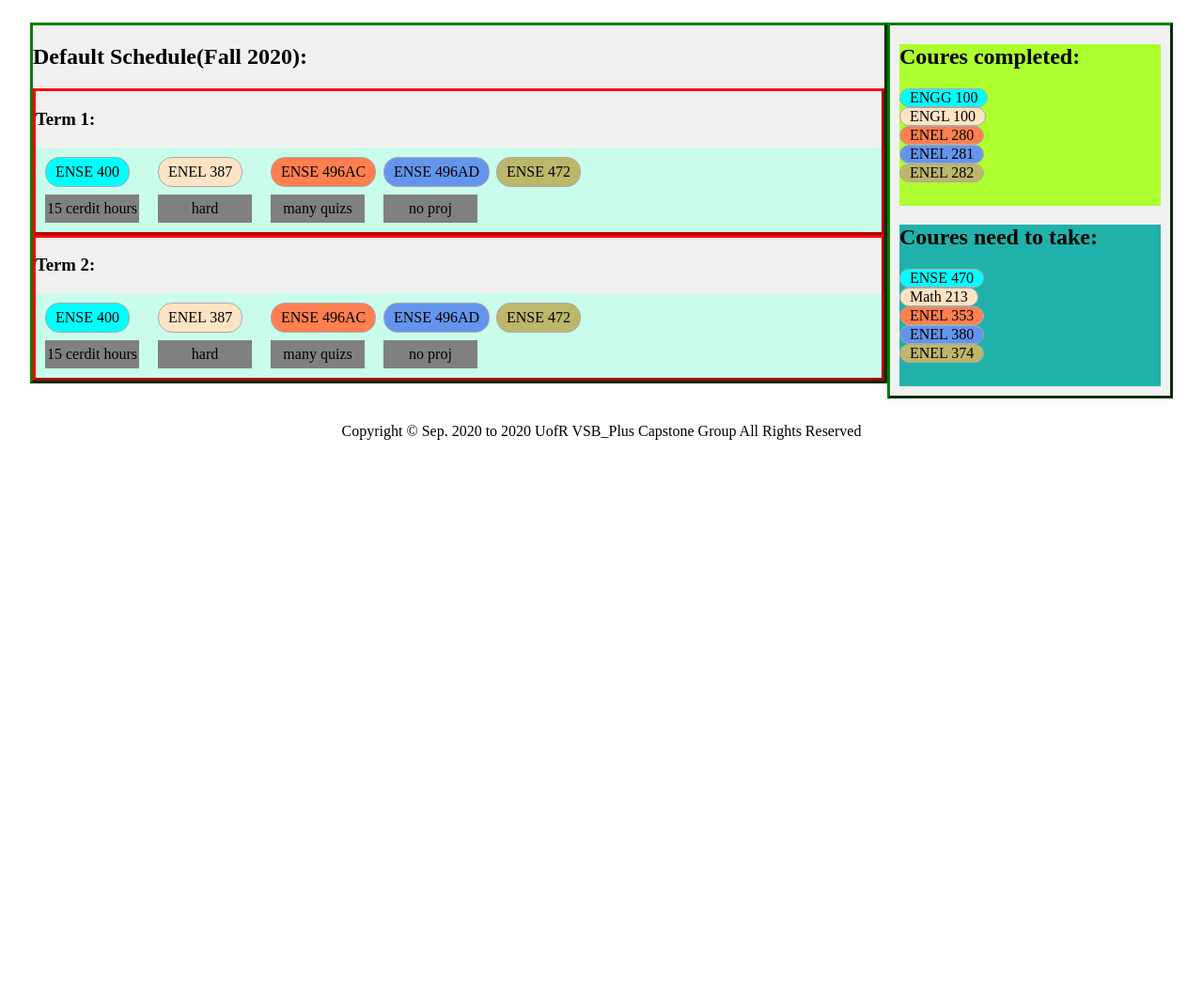
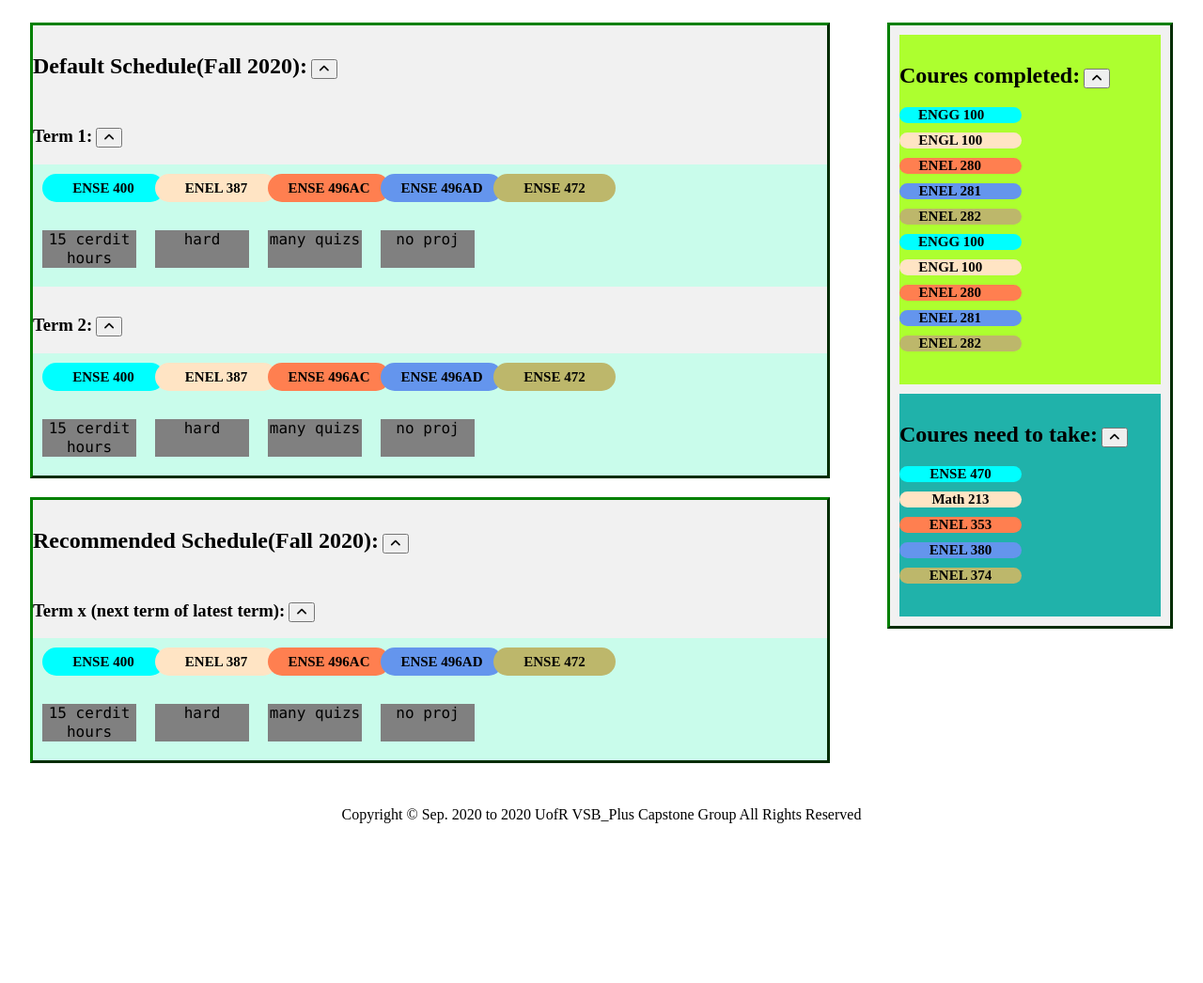
Before and after one commit to yang242j/VSB_Plus, a PHP site: page /academicBuilder.html in a window 1280 px wide. Shown: the part 223-1269 px from the top of the page at 94% size. Before the commit the page ends 691 px from the top, so only its background shows below. Run offline with PHP 8.4, Linux system fonts and the light colour scheme; some libraries are stand-ins or nearby versions.

Commit message:
academic page change hide and show arrow

```diff
--- a/Code/academicBuilder.html
+++ b/Code/academicBuilder.html
@@ -3,6 +3,11 @@
 <html lang="en">
 <head>
     <meta charset="utf-8">
+
+    <!-- icon library -->
+    <link rel="stylesheet" href="https://cdnjs.cloudflare.com/ajax/libs/font-awesome/4.7.0/css/font-awesome.min.css">
+    <script src='https://kit.fontawesome.com/a076d05399.js'></script>
+     <!-- icon library -->
 
     <title>VSB_Plus : Academic</title>
     <meta name="description" content="The HTML5 Herald">
@@ -10,6 +15,8 @@
 
     <link rel="stylesheet" href="css/main.css">
     <link rel="stylesheet" href="css/academicBuilder.css">
+
+
 
 </head>
 
@@ -33,9 +40,11 @@
 
     <section class="container">
         <section class="left-section">
-            <h2>Default Schedule(Fall 2020):</h2>
-            <div class="term-container">
+            <h2>Default Schedule(Fall 2020): </h2>
+            <button id = "hideButton" onclick="hideAndShow"><i class='fas fa-angle-up'></i></button>
+           <div class="term-container">
                 <h3>Term 1:</h3>
+                <button id = "hideButton" onclick="hideAndShow"><i class='fas fa-angle-up'></i></button>
                 <div class="course-section">
                     <div class="courseTag" id="c1" style="background-color: aqua;" onclick="alert('Test')">ENSE 400</div>
                     <div class="courseTag" id="c2" style="background-color: bisque;">ENEL 387</div>
@@ -52,6 +61,7 @@
             </div>
             <div class="term-container">
                 <h3>Term 2:</h3>
+                <button id = "hideButton" onclick="hideAndShow"><i class='fas fa-angle-up'></i></button>
                 <div class="course-section">
                     <div class="courseTag" id="c1" style="background-color: aqua;" onclick="alert('Test')">ENSE 400</div>
                     <div class="courseTag" id="c2" style="background-color: bisque;">ENEL 387</div>
@@ -71,6 +81,12 @@
         <section class="right-section">
             <div class = "course-completed">
                 <h2>Coures completed:</h2>
+                <button id = "hideButton" onclick="hideAndShow()"><i class='fas fa-angle-up'></i></button>
+                <div class="courseTag" id="c1" style="background-color: aqua;" onclick="alert('Test')">ENGG 100</div>
+                <div class="courseTag" id="c2" style="background-color: bisque;">ENGL 100</div>
+                <div class="courseTag" id="c3" style="background-color: coral;">ENEL 280</div>
+                <div class="courseTag" id="c4" style="background-color: cornflowerblue;">ENEL 281</div>
+                <div class="courseTag" id="c5" style="background-color: darkkhaki;">ENEL 282</div>
                 <div class="courseTag" id="c1" style="background-color: aqua;" onclick="alert('Test')">ENGG 100</div>
                 <div class="courseTag" id="c2" style="background-color: bisque;">ENGL 100</div>
                 <div class="courseTag" id="c3" style="background-color: coral;">ENEL 280</div>
@@ -79,6 +95,7 @@
             </div>
             <div class = "course-not-completed">
                 <h2>Coures need to take:</h2>
+                <button id = "hideButton" onclick="hideAndShow()"><i class='fas fa-angle-up'></i></button>
                 <div class="courseTag" id="c1" style="background-color: aqua;" onclick="alert('Test')">ENSE 470</div>
                 <div class="courseTag" id="c2" style="background-color: bisque;">Math 213</div>
                 <div class="courseTag" id="c3" style="background-color: coral;">ENEL 353</div>
@@ -86,6 +103,31 @@
                 <div class="courseTag" id="c5" style="background-color: darkkhaki;">ENEL 374</div>
             </div>
         </section>
+
+        <section class="left-section">
+            <h2>Recommended Schedule(Fall 2020):</h2>
+            <button id = "hideButton" onclick="hideAndShow"><i class='fas fa-angle-up'></i></button>
+            <div class="term-container">
+                <h3>Term x (next term of latest term):</h3>
+                <button id = "hideButton" onclick="hideAndShow"><i class='fas fa-angle-up'></i></button>
+                <div class="course-section">
+                    <div class="courseTag" id="c1" style="background-color: aqua;" onclick="alert('Test')">ENSE 400</div>
+                    <div class="courseTag" id="c2" style="background-color: bisque;">ENEL 387</div>
+                    <div class="courseTag" id="c3" style="background-color: coral;">ENSE 496AC</div>
+                    <div class="courseTag" id="c4" style="background-color: cornflowerblue;">ENSE 496AD</div>
+                    <div class="courseTag" id="c5" style="background-color: darkkhaki;">ENSE 472</div>
+                    <div class ="tag-section">
+                        <div class = "tag" id = "credit_hour" style=" background-color:grey;">15 cerdit hours</div>
+                        <div class = "tag" id = "difficult" style=" background-color:grey;">hard</div>
+                        <div class = "tag" id = "quizs" style=" background-color:grey;">many quizs</div>
+                        <div class = "tag" id = "proj" style=" background-color:grey;">no proj</div>
+                    </div>
+                </div>
+            </div>
+        </section>
+
+
+
 
     </section>
 
--- a/Code/css/academicBuilder.css
+++ b/Code/css/academicBuilder.css
@@ -1,24 +1,24 @@
 body .container .left-section {
-   width: 75%;
+   width: 70%;
    float: left;
    box-sizing: border-box;
    border: 3px outset green;
    background-color: #f1f1f1;
+   margin-bottom : 20px;
 }
 
 body .container .term-container{
    box-sizing: border-box;
-   border: 3px outset red;
+   border: none;
    background-color: #f1f1f1;
 }
-
 body .container .term-container .course-section{
    display: grid;
    grid-template-columns: repeat(5, 100px);
    grid-gap: 20px;
-   grid-auto-rows: 30px;
    background-color: rgb(201, 252, 235);
-   padding-bottom: 10px;
+   padding-bottom: 20px;
+   align-content: center;
 }
 
 body .container .term-container .course-section .courseTag{
@@ -29,8 +29,9 @@ body .container .term-container .course-section .courseTag{
 }
 
 body .container .term-container .course-section .tag-section{
-   text-align:center;
-   line-height: 30px;
+   font-family: "Lucida Console", Courier, monospace;
+   text-align: center;
+   line-height: 20px;
    display: grid;
    grid-template-columns: repeat(5, 100px);
    grid-gap: 20px;
@@ -39,6 +40,7 @@ body .container .term-container .course-section .tag-section{
 }
 
 body .container .right-section{
+
    width: 25%;
    float: right;
    box-sizing: border-box;
@@ -47,9 +49,16 @@ body .container .right-section{
 }
 
 body .container .right-section .course-completed{
+   display:block;
    background-color: greenyellow;
    margin: 10px;
    padding-bottom: 25px;
+}
+
+body .container .right-section .course-completed .courseTag{
+   display: grid;
+   grid-template-columns: auto auto auto;
+
 }
 
 body .container .right-section .course-not-completed{
@@ -57,3 +66,26 @@ body .container .right-section .course-not-completed{
    margin: 10px;
    padding-bottom: 25px;
 }
+
+
+/*#hideButton:hover{
+  margin-left : 5px;
+  background-color: RoyalBlue;
+  margin-top : 5px;
+  color: white;
+  padding: 12px 16px;
+  cursor: pointer;
+  height: 5px;
+  width :6px;
+} */
+#hideButton:hover{
+   background-color: RoyalBlue;
+ }
+h2 {
+   margin-top: 30px;
+   display: inline-block;
+ }
+ h3 {
+   margin-top: 30px;
+   display: inline-block;
+ }
--- a/Code/css/main.css
+++ b/Code/css/main.css
@@ -76,13 +76,17 @@ footer .note {
 
 /* Course Tag */
 .courseTag {
-    border: 1px solid #aaaaaa;
+    display :grid;
+    border: 0px solid #aaaaaa;
     border-radius: 15px;
-    min-width: 50px;
-    width: max-content;
-    padding: 0px 10px 0px;
+    min-width: 100px;
+    width: 70px;
+    padding: 0px 15px 0px;
     text-align: center;
     background-color: DarkGrey;
+    margin-bottom : 10px;
+    font-weight: bold;
+    font-size : 15px;
 }
 
 .courseTag:hover {
```
Also changed, not shown: Code/homePage.html (+4 -4 lines).
